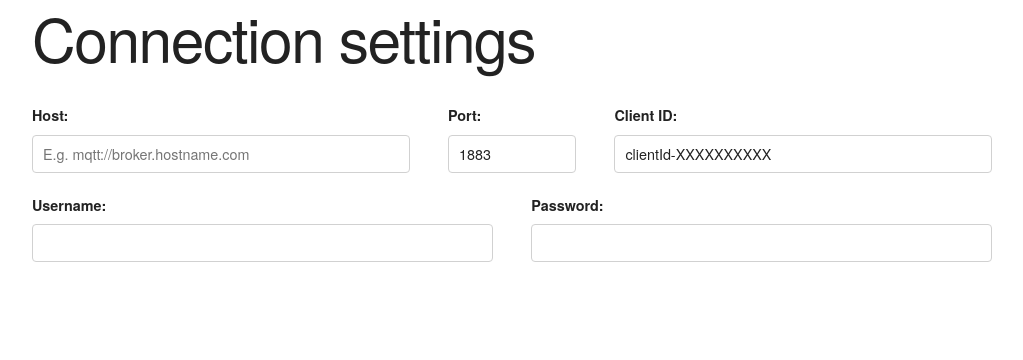
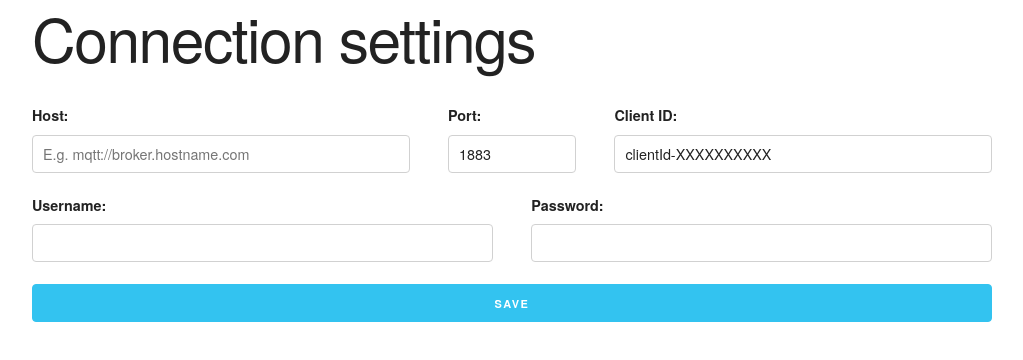
Before and after one commit to Isaac-Ampomah-12/iiot-test-bench, a React (Create React App) app in the folder frontend/: page /settings in a window 1280 px wide. Shown: the top 360 px of the page, without its empty margins (128-1151 px from the left). Built offline with nearby package versions, Linux system fonts and the light colour scheme.

Commit message:
Add connection settings save button

```diff
--- a/frontend/src/pages/ConnectionSettings/ConnectionSettings.js
+++ b/frontend/src/pages/ConnectionSettings/ConnectionSettings.js
@@ -50,6 +50,11 @@ function ConnectionSettings() {
               <input type="password" id="password" className="u-full-width" />
             </div>
           </div>
+          <div className="row">
+            <button type="submit" className="button-primary u-full-width">
+              Save
+            </button>
+          </div>
         </form>
       </section>
     </div>
```
